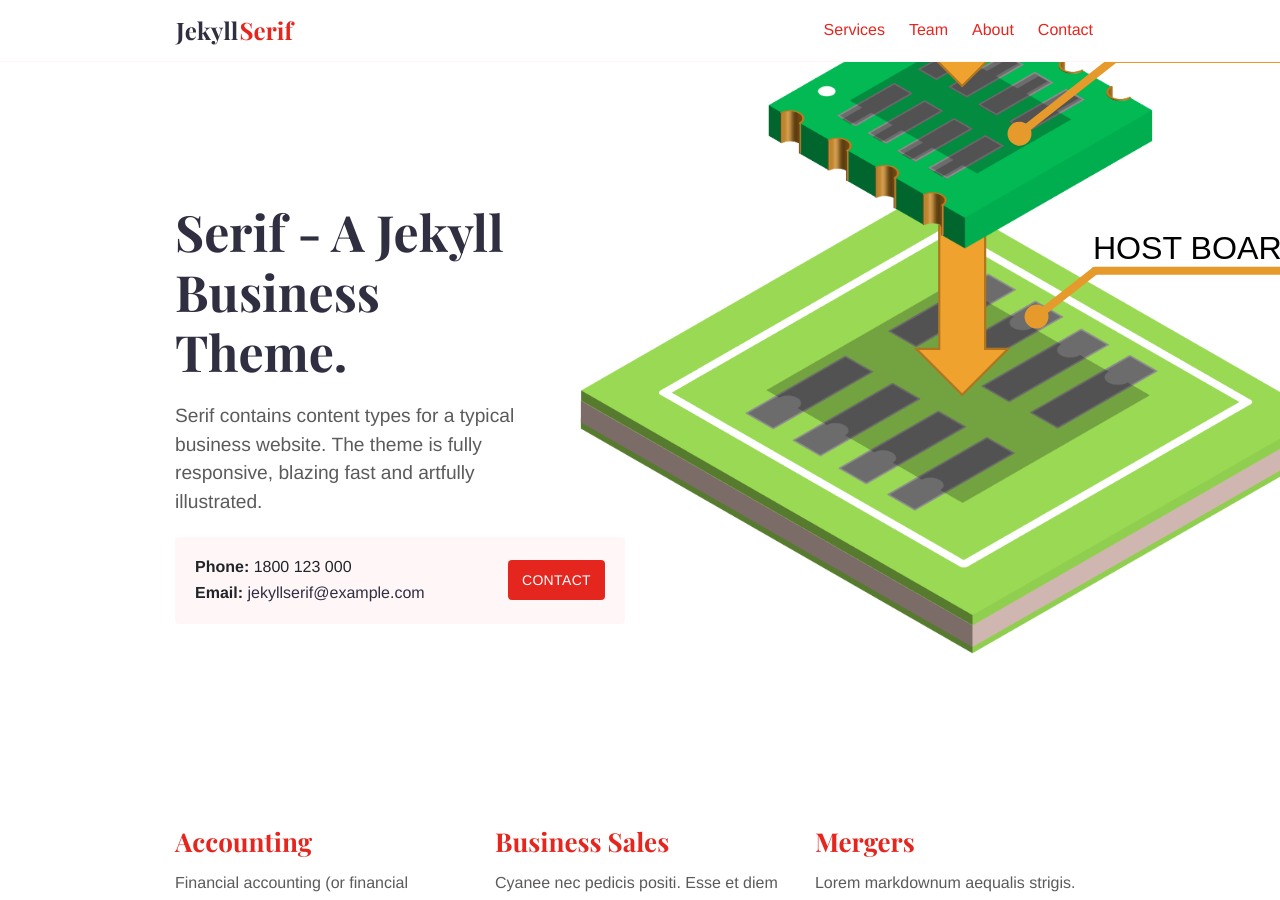
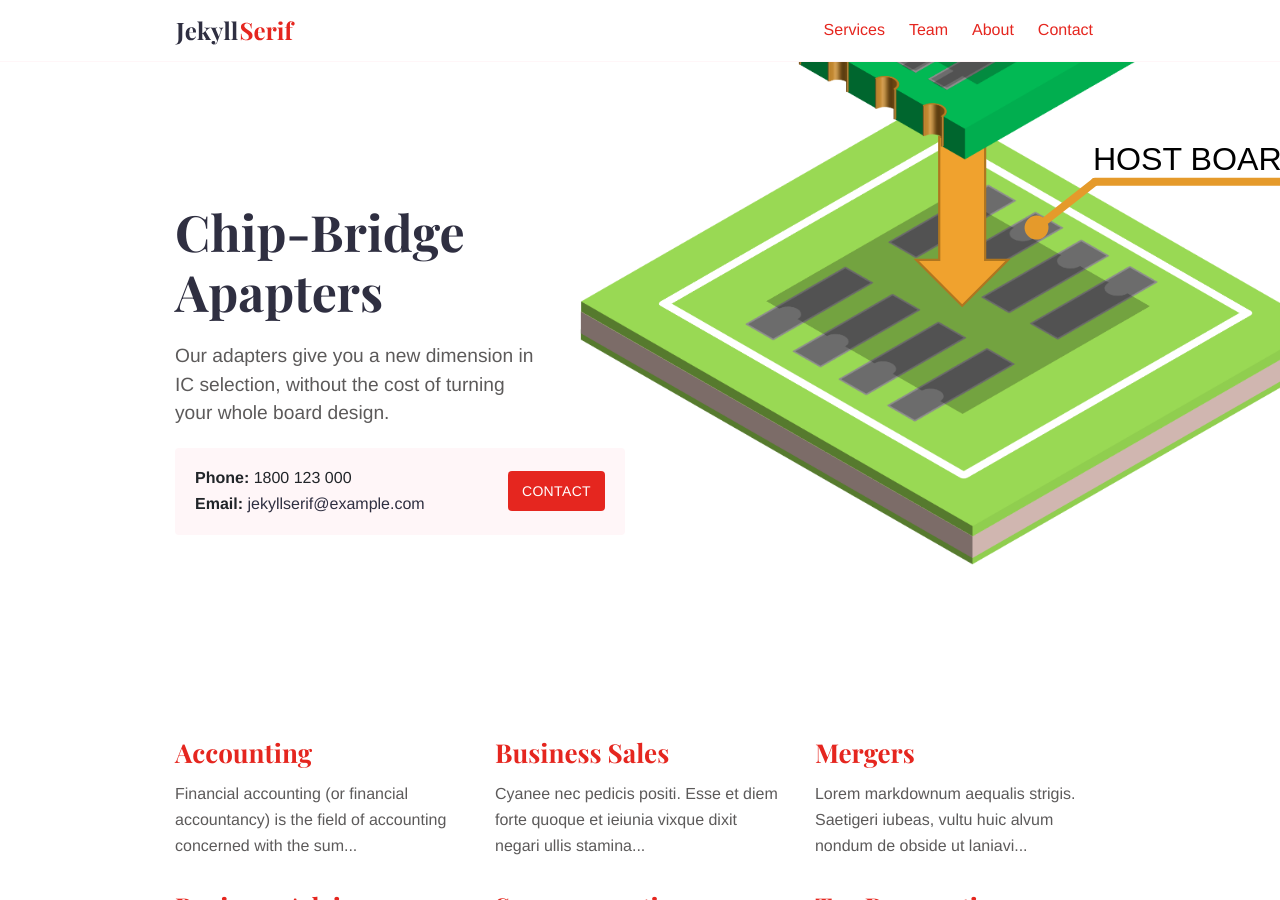
Before and after one commit to chipbridge/chipbridge.github.io, a Jekyll site: the page built from index.md, in a window 1280 px wide and 900 px high. Built offline with Jekyll 4.4.1, drawn with Linux system fonts in a browser that asks for light colours.

Commit message:
Update index with some copy

```diff
--- a/index.md
+++ b/index.md
@@ -1,13 +1,13 @@
 ---
-title: Jekyll Serif Theme
+title: Chip-Bridge Technologies
 layout: home
-description: Jekyll Serif contains content types for a typical business website. The theme is fully responsive, blazing fast and artfully illustrated.
+description: The *right* way to install the *wrong* chip.
 intro_image: "images/illustrations/cbstack.svg"
 intro_image_absolute: true
 intro_image_hide_on_mobile: true
 show_call_box: true
 ---
 
-# Serif - A Jekyll Business Theme.
+# Chip-Bridge Apapters
 
-Serif contains content types for a typical business website. The theme is fully responsive, blazing fast and artfully illustrated.
+Our adapters give you a new dimension in IC selection, without the cost of turning your whole board design.
```
